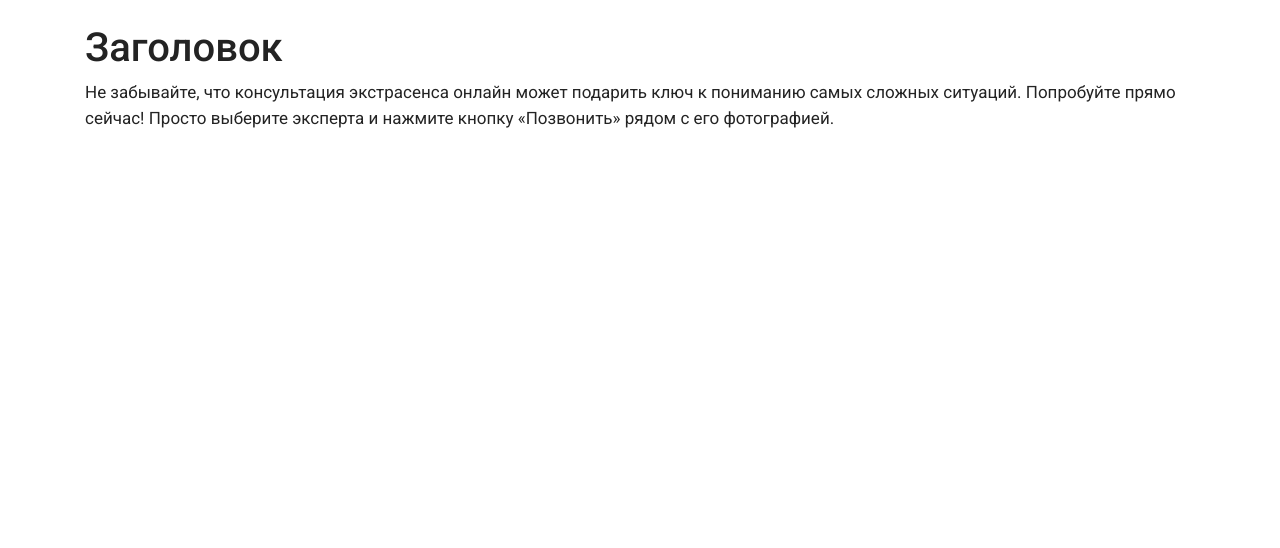
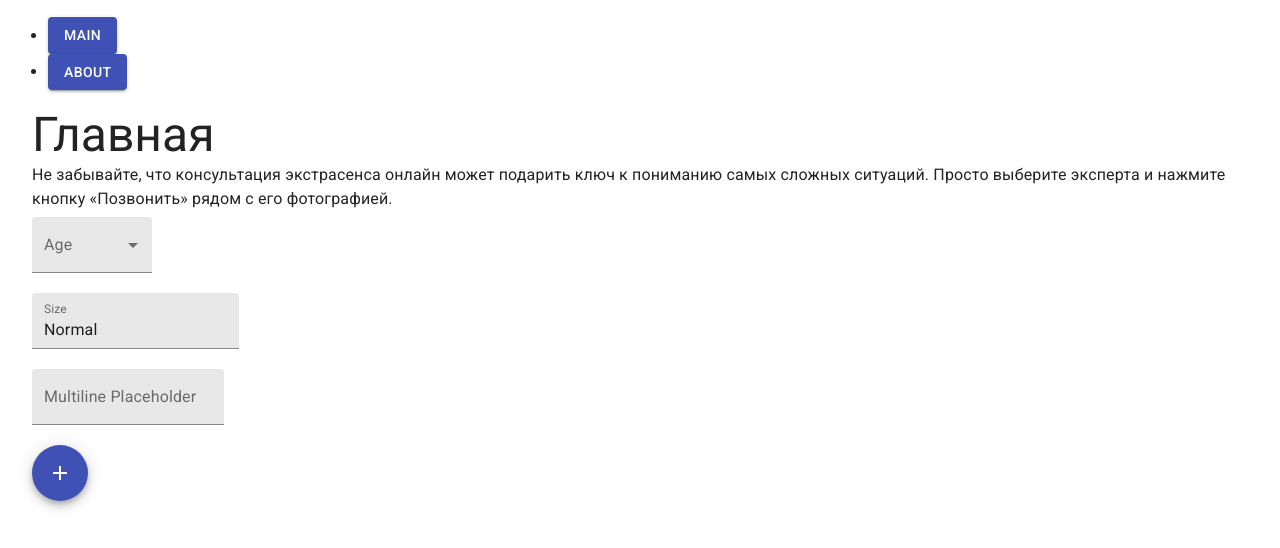
Before and after one commit to deadcathub/mailer, a React (Create React App) app: page / in a window 1280 px wide. Shown: the top 548 px of the page. Built offline with nearby package versions, Linux system fonts and the light colour scheme.

Commit message:
Connect material ui and stilyze some elts

```diff
--- a/package.json
+++ b/package.json
@@ -3,15 +3,17 @@
   "version": "0.1.0",
   "private": true,
   "dependencies": {
+    "@material-ui/core": "^4.9.0",
+    "@material-ui/icons": "^4.5.1",
     "@testing-library/jest-dom": "^4.2.4",
     "@testing-library/react": "^9.4.0",
     "@testing-library/user-event": "^7.2.1",
-    "bootstrap": "^4.4.1",
     "node-sass": "^4.13.1",
     "react": "^16.12.0",
     "react-dom": "^16.12.0",
     "react-router-dom": "^5.1.2",
-    "react-scripts": "3.3.0"
+    "react-scripts": "3.3.0",
+    "undefined": "^0.1.0"
   },
   "scripts": {
     "start": "react-scripts start",
--- a/public/index.html
+++ b/public/index.html
@@ -3,10 +3,14 @@
   <head>
     <meta charset="utf-8" />
     <meta name="viewport" content="width=device-width, initial-scale=1" />
-    <link href="https://fonts.googleapis.com/css?family=Roboto:400,500,700&display=swap" rel="stylesheet">
-    <title>React App</title>
+    <link rel="stylesheet" href="https://fonts.googleapis.com/css?family=Roboto:300,400,500,700&display=swap" />
+    <title>A7 Mailer</title>
   </head>
   <body>
     <div id="root"></div>
+
+    <script src="https://code.jquery.com/jquery-3.4.1.slim.min.js" integrity="sha384-J6qa4849blE2+poT4WnyKhv5vZF5SrPo0iEjwBvKU7imGFAV0wwj1yYfoRSJoZ+n" crossorigin="anonymous"></script>
+    <script src="https://cdn.jsdelivr.net/npm/popper.js@1.16.0/dist/umd/popper.min.js" integrity="sha384-Q6E9RHvbIyZFJoft+2mJbHaEWldlvI9IOYy5n3zV9zzTtmI3UksdQRVvoxMfooAo" crossorigin="anonymous"></script>
+    <script src="https://stackpath.bootstrapcdn.com/bootstrap/4.4.1/js/bootstrap.min.js" integrity="sha384-wfSDF2E50Y2D1uUdj0O3uMBJnjuUD4Ih7YwaYd1iqfktj0Uod8GCExl3Og8ifwB6" crossorigin="anonymous"></script>
   </body>
 </html>
--- a/src/App.js
+++ b/src/App.js
@@ -1,20 +1,22 @@
 import React from "react";
 import { BrowserRouter, Route, Switch } from "react-router-dom";
+import Container from "@material-ui/core/Container";
+import { Header } from "./component/Header";
+import { Main } from "./page/Main";
+import { About } from "./page/About";
 
-// import { LoginCnt } from "./layout/logincnt/LoginCnt";
 // import { AuthProvider, AuthConsumer } from "./context/Auth";
 
 const App = () => {
   return (
     <BrowserRouter>
-      <div className="container pt-4">
-        <h1>Заголовок</h1>
-        <p>
-          Не забывайте, что консультация экстрасенса онлайн может подарить ключ к пониманию
-          самых сложных ситуаций. Попробуйте прямо сейчас! Просто выберите эксперта и нажмите
-          кнопку «Позвонить» рядом с его фотографией.
-        </p>
-      </div>
+      <Header />
+      <Container maxWidth="lg">
+        <Switch>
+          <Route path={"/"} exact component={Main} />
+          <Route path={"/about"} component={About} />
+        </Switch>
+      </Container>
     </BrowserRouter>
   );
 };
--- /dev/null
+++ b/src/component/Header.js
@@ -0,0 +1,26 @@
+import React from "react";
+import { NavLink } from "react-router-dom";
+import Button from '@material-ui/core/Button';
+
+export const Header = () => {
+  return (
+    <nav className="navbar navbar-dark navbar-expand-lg bg-primary">
+      <ul className="navbar-nav">
+        <li className="nav-item">
+          <NavLink className="nav-link" to="/" exact>
+            <Button variant="contained" color="primary">
+              Main
+            </Button>
+          </NavLink>
+        </li>
+        <li className="nav-item">
+          <NavLink className="nav-link" to="/about">
+            <Button variant="contained" color="primary">
+              About
+            </Button>
+          </NavLink>
+        </li>
+      </ul>
+    </nav>
+  );
+};
--- a/src/index.scss
+++ b/src/index.scss
@@ -1,5 +1,3 @@
-@import "~bootstrap/scss/bootstrap";
-
 $color: #232323;
 $fontsize: 17px;
 
--- /dev/null
+++ b/src/page/About.js
@@ -0,0 +1,17 @@
+import React from "react";
+import Typography from '@material-ui/core/Typography';
+
+export const About = () => {
+  return (
+    <div className="container pt-4">
+      <Typography variant="h3" component="h2">
+        О программе
+      </Typography>
+      <Typography variant="body1" gutterBottom>
+        Не забывайте, что консультация экстрасенса онлайн может подарить ключ к пониманию
+        самых сложных ситуаций. Просто выберите эксперта и нажмите кнопку «Позвонить» рядом
+        с его фотографией.
+      </Typography>
+    </div>
+  )
+}
--- /dev/null
+++ b/src/page/Main.js
@@ -0,0 +1,97 @@
+import React from "react";
+import { makeStyles } from "@material-ui/core/styles";
+import Typography from "@material-ui/core/Typography";
+import FormControl from "@material-ui/core/FormControl";
+import InputLabel from "@material-ui/core/InputLabel";
+import Select from "@material-ui/core/Select";
+import MenuItem from "@material-ui/core/MenuItem";
+import AddIcon from "@material-ui/icons/Add";
+import Fab from "@material-ui/core/Fab";
+import Tooltip from "@material-ui/core/Tooltip";
+import TextField from "@material-ui/core/TextField";
+
+export const Main = () => {
+  const useStyles = makeStyles(theme => ({
+    formControl: {
+      minWidth: 120
+    },
+    selectEmpty: {
+      marginTop: theme.spacing(2)
+    }
+  }));
+
+  const classes = useStyles();
+  const [age, setAge] = React.useState("");
+
+  const inputLabel = React.useRef(null);
+  const [labelWidth, setLabelWidth] = React.useState(0);
+  React.useEffect(() => {
+    // setLabelWidth(inputLabel.current.offsetWidth);
+  }, []);
+
+  const handleChange = event => {
+    setAge(event.target.value);
+  };
+
+  return (
+    <div className="test">
+      <Typography variant="h3" component="h2">
+        Главная
+      </Typography>
+      <Typography variant="body1" gutterBottom>
+        Не забывайте, что консультация экстрасенса онлайн может подарить ключ
+        к пониманию самых сложных ситуаций. Просто выберите эксперта и нажмите
+        кнопку «Позвонить» рядом с его фотографией.
+      </Typography>
+
+      <FormControl variant="filled" className={classes.formControl}>
+        <InputLabel id="demo-simple-select-filled-label">Age</InputLabel>
+        <Select
+          labelId="demo-simple-select-filled-label"
+          id="demo-simple-select-filled"
+          value={age}
+          onChange={handleChange}
+        >
+          <MenuItem value="">
+            <em>None</em>
+          </MenuItem>
+          <MenuItem value={10}>Ten</MenuItem>
+          <MenuItem value={20}>Twenty</MenuItem>
+          <MenuItem value={30}>Thirty</MenuItem>
+        </Select>
+      </FormControl>
+
+      <br />
+      <br />
+
+      <TextField
+        label="Size"
+        id="outlined-size-normal"
+        defaultValue="Normal"
+        variant="filled"
+      />
+
+      <br />
+      <br />
+
+      <TextField
+        id="filled-textarea"
+        label="Multiline Placeholder"
+        placeholder="Placeholder"
+        multiline
+        variant="filled"
+      />
+
+      <br />
+      <br />
+
+      <Tooltip title="Add" aria-label="add">
+        <Fab color="primary" className={classes.fab}>
+          <AddIcon />
+        </Fab>
+      </Tooltip>
+
+
+    </div>
+  );
+};
```
Also changed, not shown: 1 other file (tests, documents, lock files or other folders).
